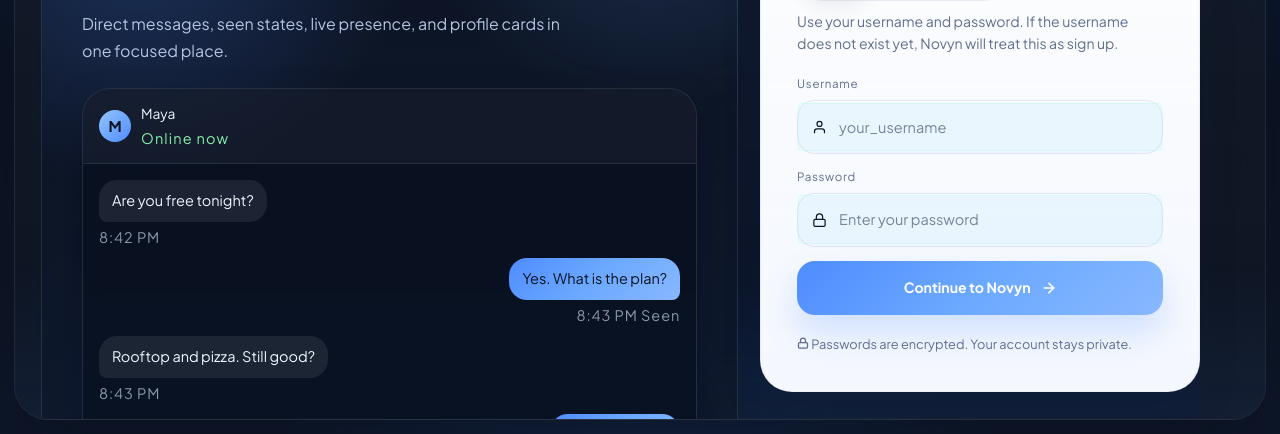
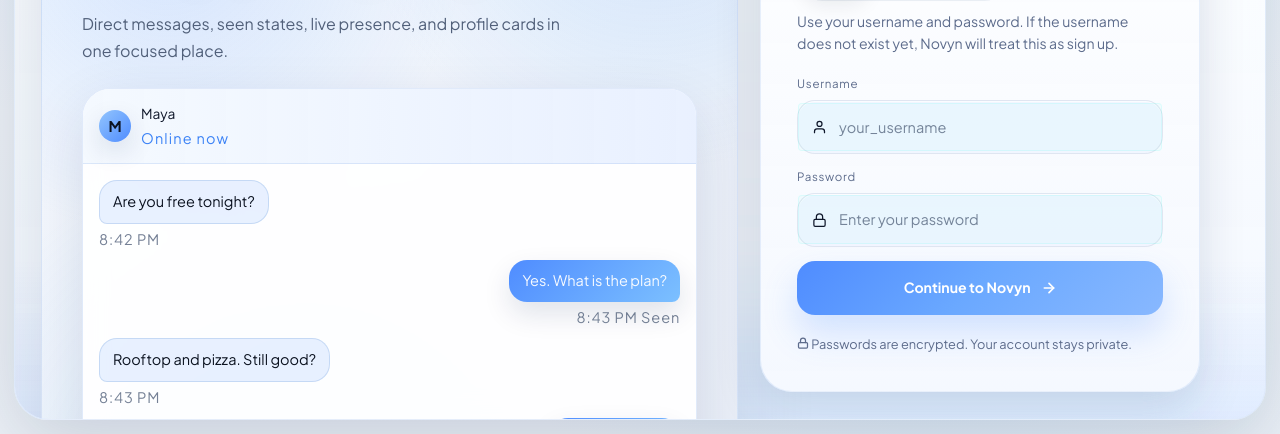
Before and after one commit to designedBySatyam/chat-app, a website: page public/login.html in a window 1280 px wide. Shown: the part 366-800 px from the top of the page. Drawn offline with nearby package versions, Linux system fonts and the light colour scheme; no server answers.

Commit message:
styling the theme

```diff
--- a/public/login.html
+++ b/public/login.html
@@ -3,7 +3,7 @@
   <head>
     <meta charset="UTF-8" />
     <meta name="viewport" content="width=device-width, initial-scale=1.0" />
-    <meta name="theme-color" content="#0b1220" />
+    <meta name="theme-color" content="#f6f8fc" />
     <meta name="apple-mobile-web-app-capable" content="yes" />
     <meta name="apple-mobile-web-app-status-bar-style" content="black-translucent" />
     <title>Novyn Login</title>
--- a/public/room-theme.css
+++ b/public/room-theme.css
@@ -454,6 +454,185 @@ body.room-theme .login-panel::before,
 body.room-theme .login-hero::before,
 body.room-theme .login-hero::after {
   display: none;
+}
+
+/* Azure-inspired auth surface */
+body.room-theme.auth-page {
+  --room-bg: #f6f8fc;
+  --room-bg-soft: #eef2f7;
+  --room-panel: rgba(255, 255, 255, 0.9);
+  --room-panel-strong: #ffffff;
+  --room-surface: rgba(255, 255, 255, 0.96);
+  --room-card: rgba(249, 252, 255, 0.98);
+  --room-border: rgba(147, 181, 235, 0.28);
+  --room-border-strong: rgba(79, 140, 255, 0.32);
+  --room-shadow: 0 22px 80px rgba(12, 37, 82, 0.18);
+  --room-shadow-soft: 0 16px 48px rgba(12, 37, 82, 0.14);
+  --room-text: #0c1626;
+  --room-text-strong: #0b1220;
+  --room-text-muted: #51607a;
+  --room-text-soft: rgba(81, 96, 122, 0.72);
+  --room-panel-text: #0c1628;
+  --room-panel-muted: #5d6c8c;
+  background:
+    radial-gradient(circle at 12% 14%, rgba(103, 162, 255, 0.16), transparent 30%),
+    radial-gradient(circle at 88% 12%, rgba(78, 182, 255, 0.14), transparent 32%),
+    radial-gradient(circle at 74% 84%, rgba(159, 213, 255, 0.18), transparent 36%),
+    linear-gradient(180deg, #f8fafc 0%, #eef2f7 100%);
+  color: var(--room-text);
+}
+
+body.room-theme.auth-page .panel-shell {
+  border: 1px solid rgba(147, 181, 235, 0.24);
+  background: linear-gradient(180deg, rgba(255, 255, 255, 0.94), rgba(244, 249, 255, 0.9));
+  box-shadow: var(--room-shadow);
+}
+
+body.room-theme.auth-page .panel-shell::before {
+  background:
+    linear-gradient(rgba(147, 181, 235, 0.12) 1px, transparent 1px),
+    linear-gradient(90deg, rgba(147, 181, 235, 0.12) 1px, transparent 1px);
+  opacity: 0.14;
+}
+
+body.room-theme.auth-page .panel-shell::after {
+  background: linear-gradient(180deg, transparent, rgba(79, 140, 255, 0.12));
+}
+
+body.room-theme.auth-page .app-topbar {
+  border-color: rgba(147, 181, 235, 0.28);
+}
+
+body.room-theme.auth-page .login-hero {
+  background:
+    radial-gradient(circle at 18% 18%, rgba(103, 162, 255, 0.22), transparent 32%),
+    radial-gradient(circle at 88% 10%, rgba(64, 154, 255, 0.18), transparent 30%),
+    radial-gradient(circle at 32% 80%, rgba(138, 204, 255, 0.16), transparent 40%),
+    linear-gradient(135deg, #f8fbff 0%, #eef3fb 52%, #e8edf6 100%);
+  color: var(--room-panel-text);
+  border: 1px solid rgba(147, 181, 235, 0.24);
+  box-shadow: 0 32px 90px rgba(12, 37, 82, 0.16);
+}
+
+body.room-theme.auth-page .hero-orb {
+  filter: blur(60px);
+  opacity: 0.9;
+  mix-blend-mode: screen;
+}
+
+body.room-theme.auth-page .hero-orb-1 {
+  background: radial-gradient(circle, rgba(103, 162, 255, 0.28), transparent 70%);
+}
+
+body.room-theme.auth-page .hero-orb-2 {
+  background: radial-gradient(circle, rgba(78, 182, 255, 0.26), transparent 70%);
+}
+
+body.room-theme.auth-page .login-hero::before,
+body.room-theme.auth-page .login-hero::after {
+  content: "";
+  position: absolute;
+  border-radius: 26px;
+  pointer-events: none;
+}
+
+body.room-theme.auth-page .login-hero::before {
+  width: 360px;
+  height: 220px;
+  right: -80px;
+  bottom: -20px;
+  background: linear-gradient(145deg, #ffffff 0%, #eef2f9 45%, #dbe8ff 100%);
+  border: 1px solid rgba(147, 181, 235, 0.34);
+  box-shadow: 0 30px 80px rgba(12, 37, 82, 0.12), 0 14px 36px rgba(79, 140, 255, 0.16);
+  transform: rotate(-3deg);
+}
+
+body.room-theme.auth-page .login-hero::after {
+  width: 180px;
+  height: 170px;
+  left: -40px;
+  bottom: 24px;
+  background: linear-gradient(160deg, rgba(79, 140, 255, 0.4), rgba(255, 255, 255, 0.92));
+  border: 1px solid rgba(147, 181, 235, 0.32);
+  box-shadow: 0 24px 60px rgba(12, 37, 82, 0.14);
+  transform: rotate(2deg);
+  mix-blend-mode: screen;
+}
+
+body.room-theme.auth-page .hero-eyebrow {
+  color: #5b6b87;
+  letter-spacing: 0.12em;
+}
+
+body.room-theme.auth-page .hero-headline {
+  color: #0b1220;
+  text-shadow: 0 10px 30px rgba(12, 37, 82, 0.08);
+}
+
+body.room-theme.auth-page .hero-sub {
+  color: #51607a;
+}
+
+body.room-theme.auth-page .hero-chat-preview {
+  background: rgba(255, 255, 255, 0.92);
+  border: 1px solid rgba(147, 181, 235, 0.28);
+  box-shadow: 0 22px 60px rgba(12, 37, 82, 0.12);
+  backdrop-filter: blur(12px);
+}
+
+body.room-theme.auth-page .hcp-bar {
+  background: linear-gradient(90deg, rgba(244, 249, 255, 0.96), rgba(231, 239, 255, 0.9));
+  border-bottom: 1px solid rgba(147, 181, 235, 0.26);
+}
+
+body.room-theme.auth-page .hcp-avatar {
+  color: #0b1220;
+  box-shadow: 0 10px 26px rgba(12, 37, 82, 0.12);
+}
+
+body.room-theme.auth-page .hcp-name {
+  color: #0f172a;
+}
+
+body.room-theme.auth-page .hcp-presence {
+  color: #3b82f6;
+}
+
+body.room-theme.auth-page .hcp-them .hcp-bubble {
+  background: rgba(79, 140, 255, 0.12);
+  border: 1px solid rgba(120, 161, 220, 0.3);
+  color: #0b1220;
+}
+
+body.room-theme.auth-page .hcp-me .hcp-bubble {
+  background: linear-gradient(135deg, #4f8cff, #7cc0ff);
+  color: #f8fbff;
+  box-shadow: 0 12px 28px rgba(12, 37, 82, 0.12);
+}
+
+body.room-theme.auth-page .hcp-time,
+body.room-theme.auth-page .hcp-typing-label {
+  color: rgba(81, 96, 122, 0.8);
+}
+
+body.room-theme.auth-page .hcp-typing-dots {
+  background: rgba(79, 140, 255, 0.1);
+}
+
+body.room-theme.auth-page .hcp-typing-dots span {
+  background: #4f8cff;
+}
+
+body.room-theme.auth-page .hero-pill {
+  border-color: rgba(120, 161, 220, 0.32);
+  background: rgba(79, 140, 255, 0.08);
+  color: #0b1220;
+  box-shadow: 0 8px 22px rgba(12, 37, 82, 0.08);
+}
+
+body.room-theme.auth-page .login-panel {
+  border: 1px solid rgba(147, 181, 235, 0.2);
+  box-shadow: var(--room-shadow-soft);
 }
 
 body.room-theme .login-panel-header {
```
